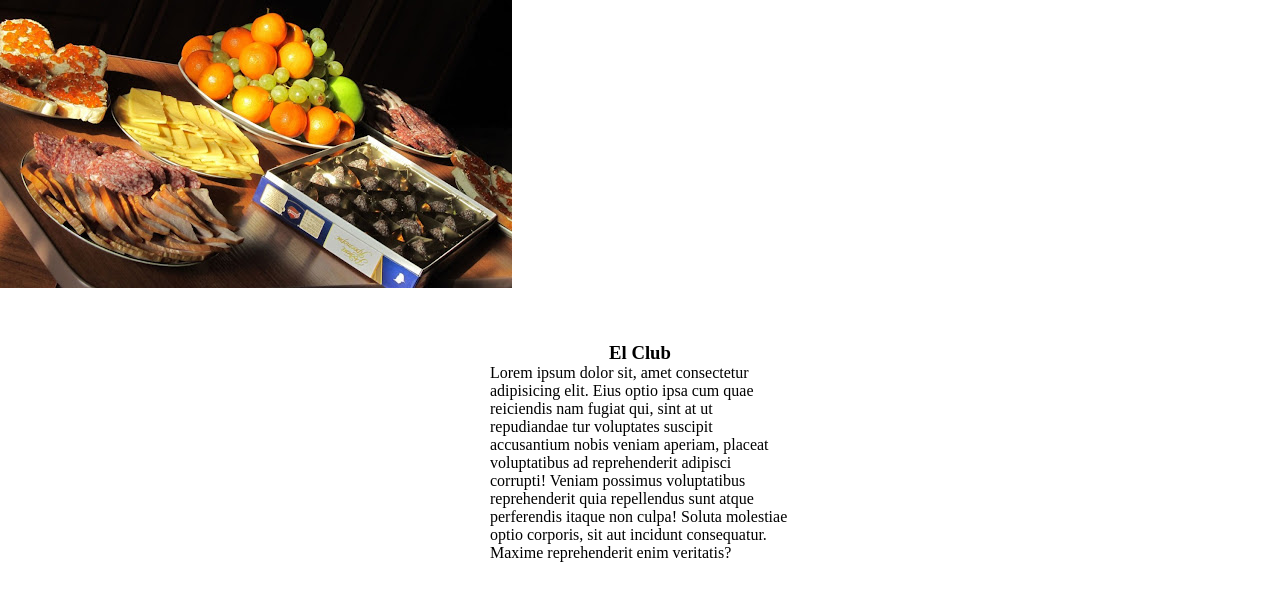
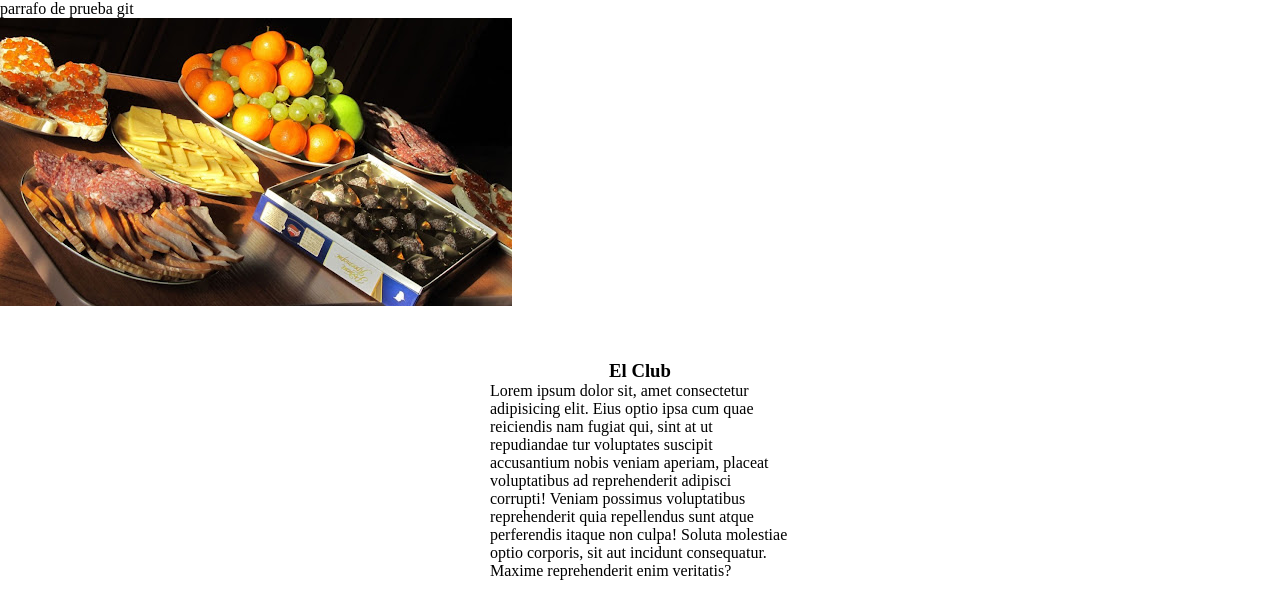
Before and after one commit to nicoperez870/tienda-perez-github, a plain HTML site: page index.html in a window 1280 px wide. Shown: the part 143-752 px from the top of the page. Drawn offline with Linux system fonts and the light colour scheme.

Commit message:
agregando texto a html

```diff
--- a/index.html
+++ b/index.html
@@ -38,6 +38,9 @@
 		<!--Main-->
 
 	<main>
+		<p>parrafo de prueba git
+
+		</p>
 
 		<div id="imagenPrincipal" class="imagenPrincipal">
 			<img src="./assets/img/Platos de comida.jpg" alt="">
```
